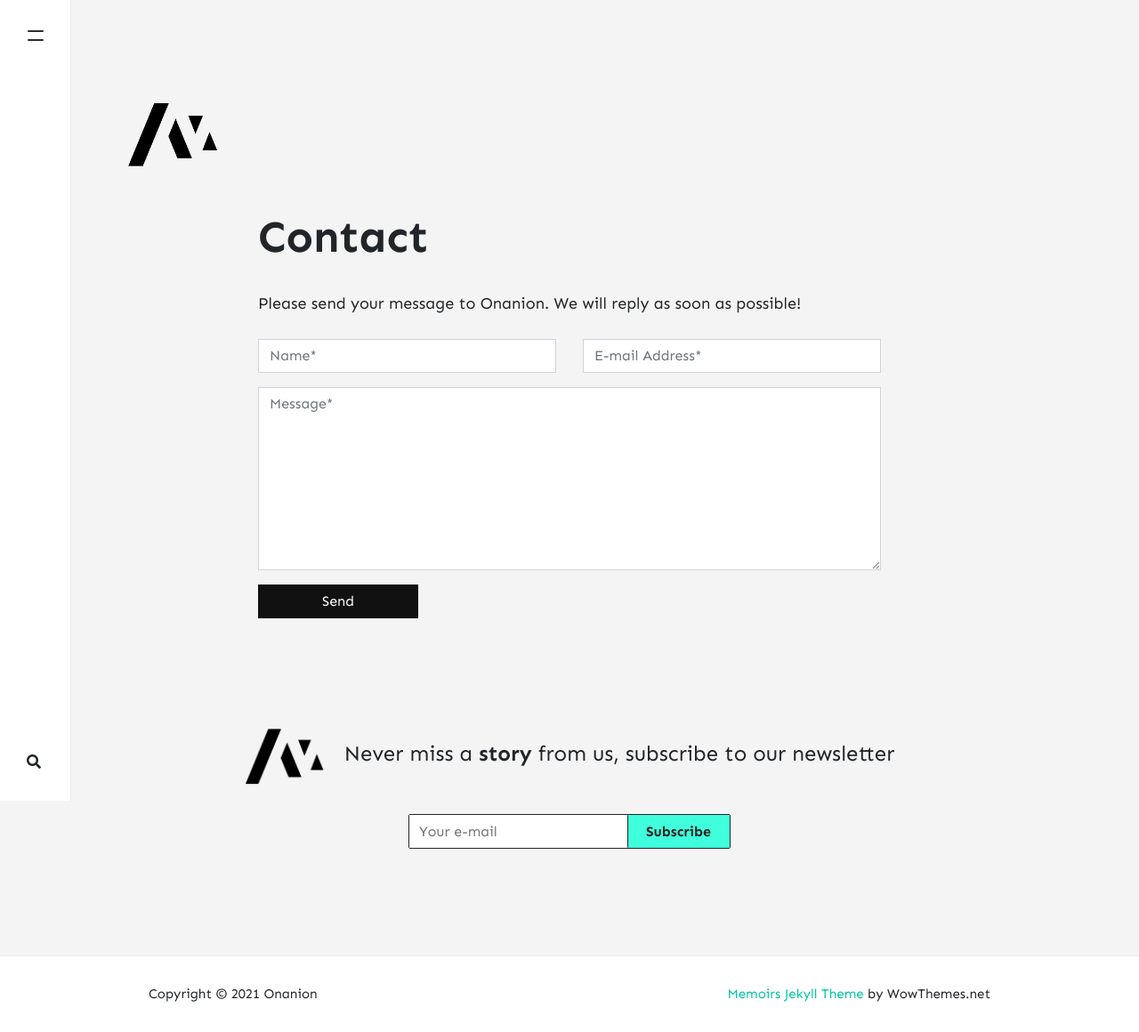
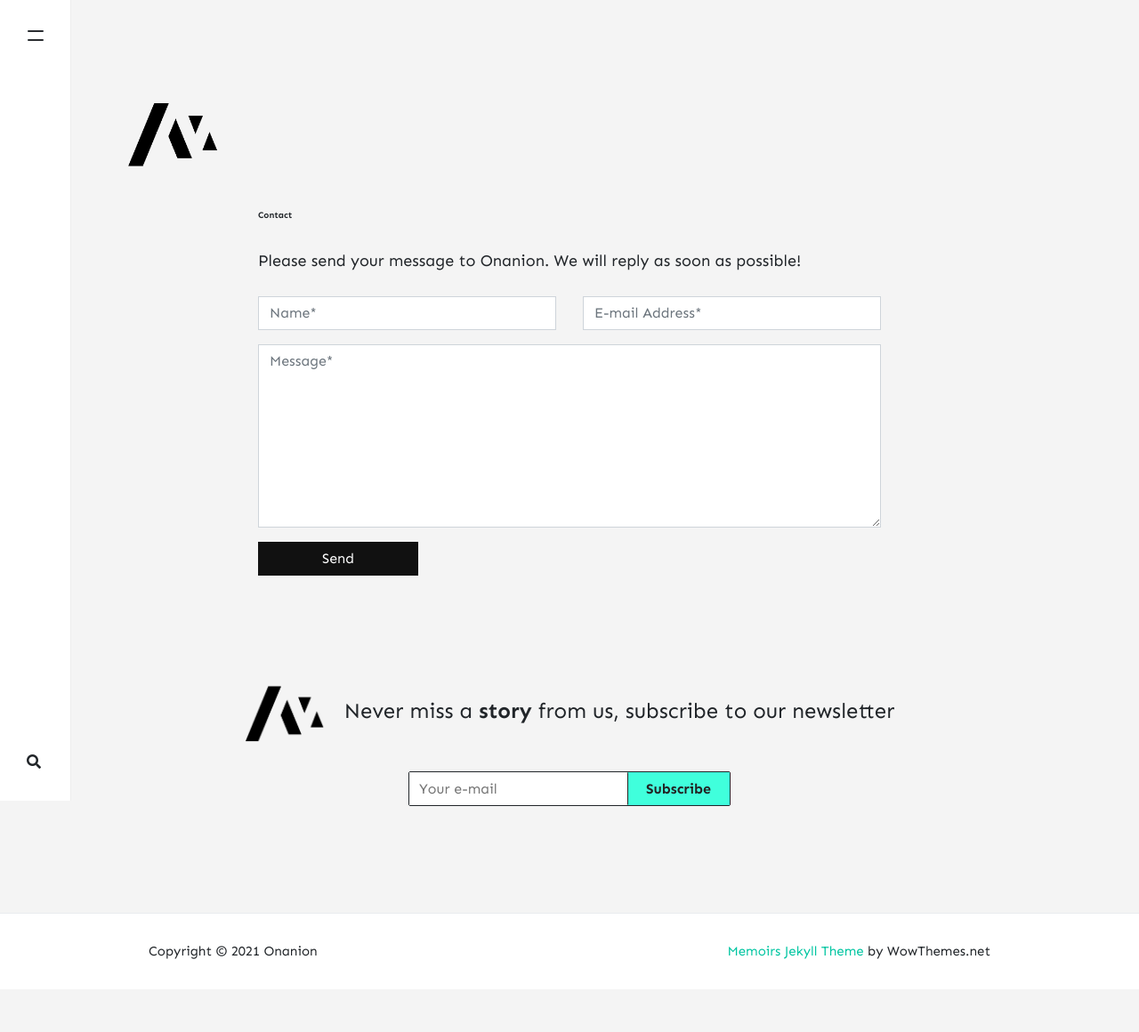
Before and after one commit to ziyoni/ziyoni.github.io, a Jekyll site: the page built from _pages/contact.md, in a window 1280 px wide. Shown: the whole page at 89% size. Built offline with Jekyll 4.4.1, drawn with Linux system fonts in a browser that asks for light colours; nearby versions of some CDN libraries; comment, search, counter and statistics services are not loaded; after the commit the page ends 1112 px from its top, so only the background shows below that.

Commit message:
Update theme.scss

```diff
--- a/assets/css/theme.scss
+++ b/assets/css/theme.scss
@@ -416,7 +416,7 @@ img, img:hover {
     margin-right: auto;
 }
 .posttitle {
-    font-size:50px;
+    font-size:10px;
     font-weight:700;
     line-height:1.2;
 }
```
